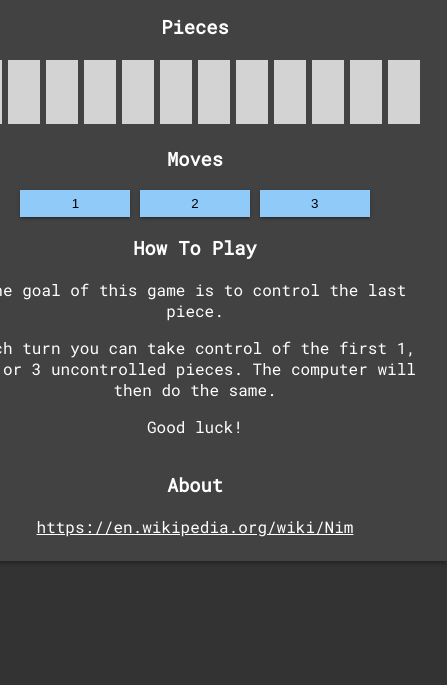
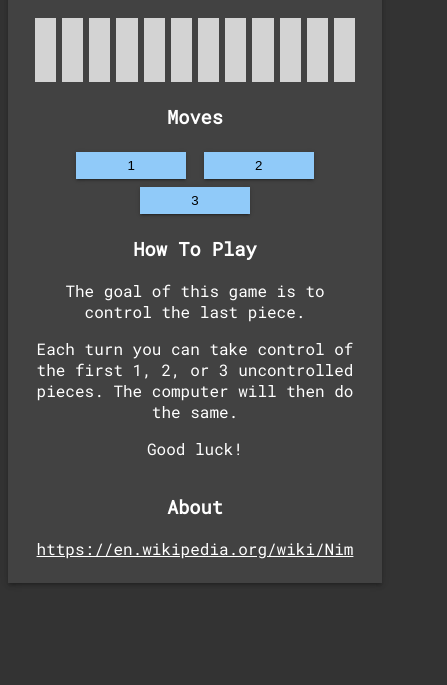
Before and after one commit to NeedsSoySauce/you-lose, a plain HTML site: page index.html in a window 390 px wide. Shown: the part 159-844 px from the top of the page, 447 px wide, since content can reach past the window. Drawn offline with Linux system fonts and the light colour scheme.

Commit message:
Improved responsiveness

```diff
--- a/index.html
+++ b/index.html
@@ -18,7 +18,7 @@
                 <h1>You Will (Not) Win</h1>
 
                 <h3>Pieces</h3>
-                <div id="pieces-container">
+                <div id="pieces-container" class="flex center">
                     <div class="piece"></div>
                     <div class="piece"></div>
                     <div class="piece"></div>
--- a/styles.css
+++ b/styles.css
@@ -1,3 +1,7 @@
+* {
+    box-sizing: border-box;
+}
+
 body {
     font-family: 'Roboto Mono', monospace;
     background-color: #333;
@@ -12,6 +16,7 @@ button {
     background-color: #90caf9;
     box-shadow: 0px 3px 1px -2px rgba(0, 0, 0, 0.2), 0px 2px 2px 0px rgba(0, 0, 0, 0.14),
         0px 1px 5px 0px rgba(0, 0, 0, 0.12);
+    margin: 4px;
 }
 
 button:hover {
@@ -30,7 +35,7 @@ a {
 }
 
 #pieces-container {
-    display: flex;
+    max-width: 100%;
 }
 
 .main-content {
@@ -72,8 +77,10 @@ a {
 
 .paper {
     width: min-content;
+    max-width: 100%;
     background-color: #424242;
     padding: 24px;
+    margin: 8px;
     transition: box-shadow 300ms cubic-bezier(0.4, 0, 0.2, 1) 0ms;
     box-shadow: 0px 3px 3px -2px rgba(0, 0, 0, 0.2), 0px 3px 4px 0px rgba(0, 0, 0, 0.14),
         0px 1px 8px 0px rgba(0, 0, 0, 0.12);
```
